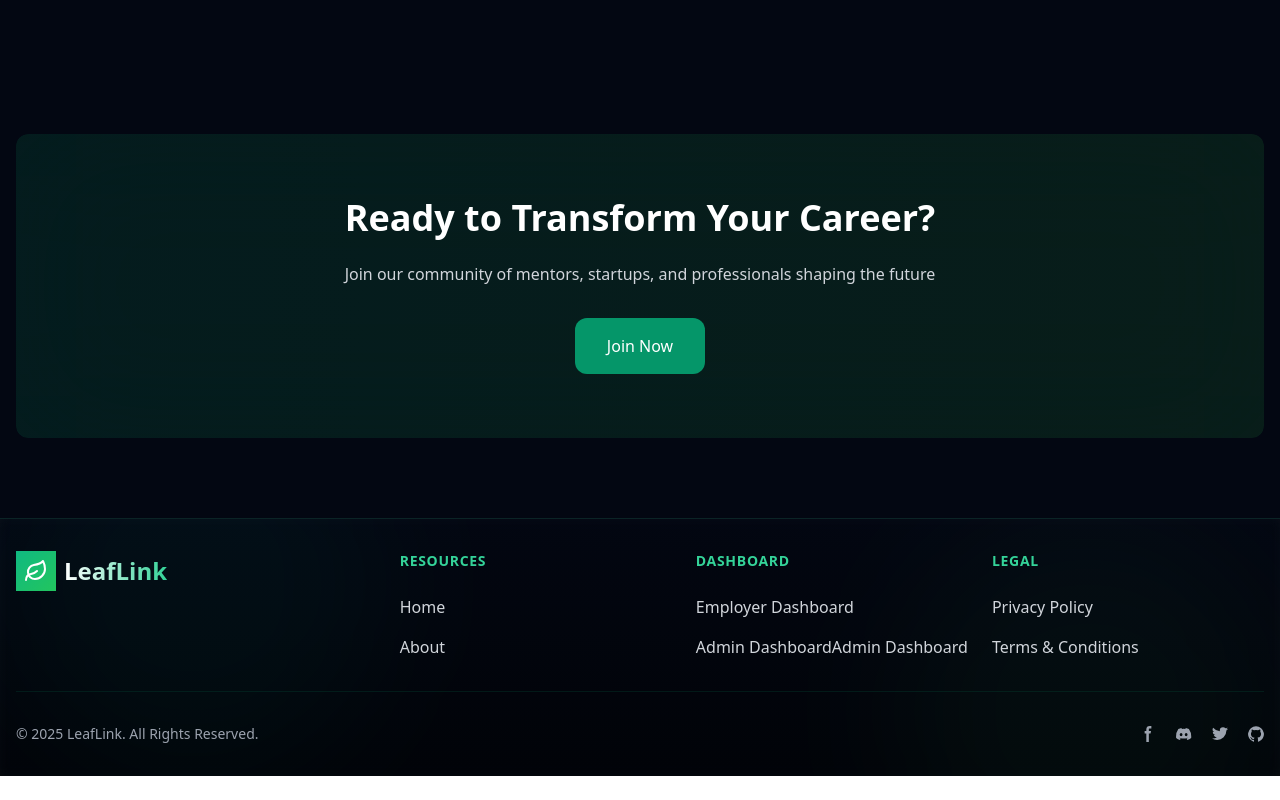
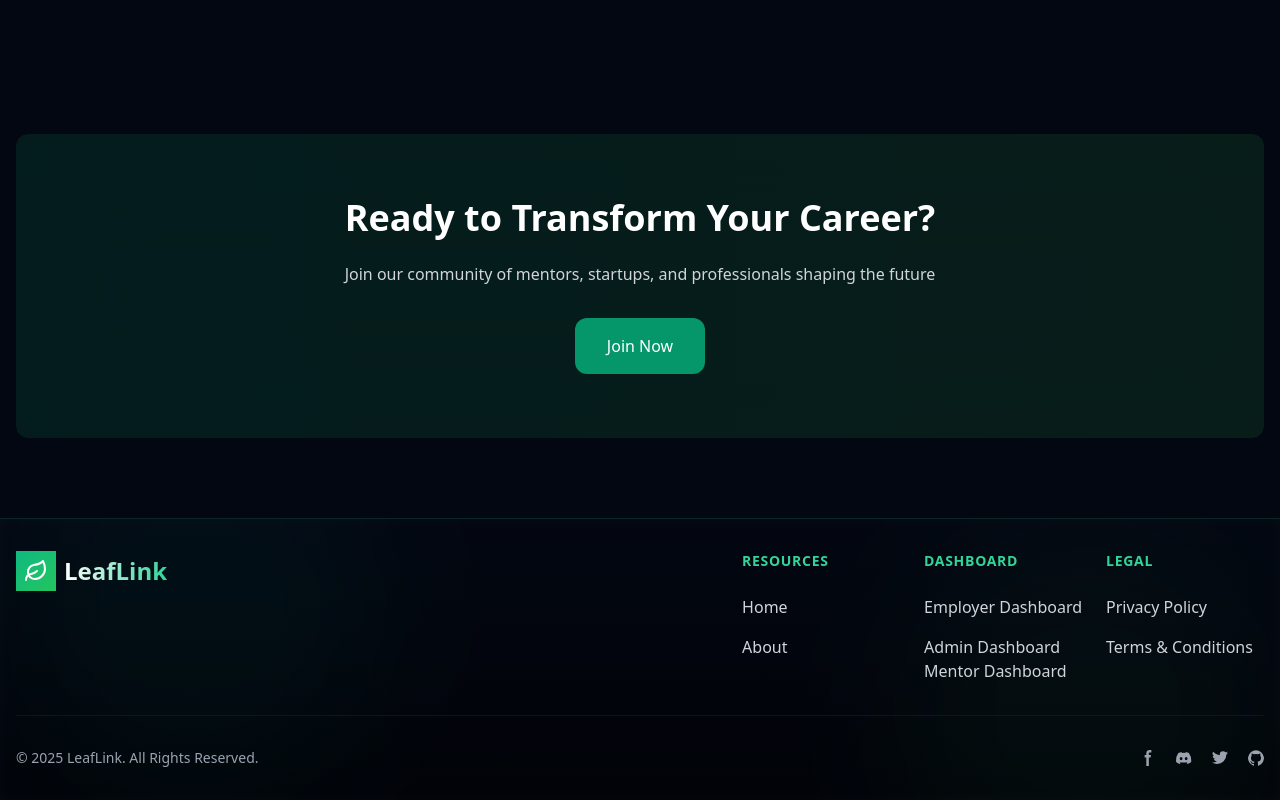
Before and after one commit to Yash-Zade/TECHNEX-25-HACK-A-THON, a React (Vite) app in the folder Frontend/: page / in a window 1280 px wide. Shown: the part 1774-2574 px from the top of the page. Before the commit the page ends 2550 px from the top, so only its background shows below. Built offline with nearby package versions, Linux system fonts and the light colour scheme; no server answers.

Commit message:
Update Footer.jsx

```diff
--- a/Frontend/src/components/Footer/Footer.jsx
+++ b/Frontend/src/components/Footer/Footer.jsx
@@ -45,22 +45,25 @@ export default function Footer() {
                             <h2 className="mb-6 text-sm font-semibold text-emerald-400 uppercase tracking-wider">Dashboard</h2>
                             <ul className="text-gray-300">
                                 <li className="mb-4">
-                                    <a
-                                        href="/employerdashboard"
+                                    <Link
+                                        to="/employerdashboard"
                                         className="hover:text-emerald-400 transition-colors duration-300"
 
                                     >
                                         Employer Dashboard
-                                    </a>
+                                    </Link>
                                 </li>
                                 <li>
                                     <Link to="/AdminDashboard" className="hover:text-emerald-400 transition-colors duration-300">
                                         Admin Dashboard
                                     </Link>
+
+                                </li>
+<li>
 <Link to="/MentorDashboard/1" className="hover:text-emerald-400 transition-colors duration-300">
-                                        Admin Dashboard
+                                        Mentor Dashboard
                                     </Link>
-                                </li>
+</li>
                             </ul>
                         </div>
                         <div>
```
